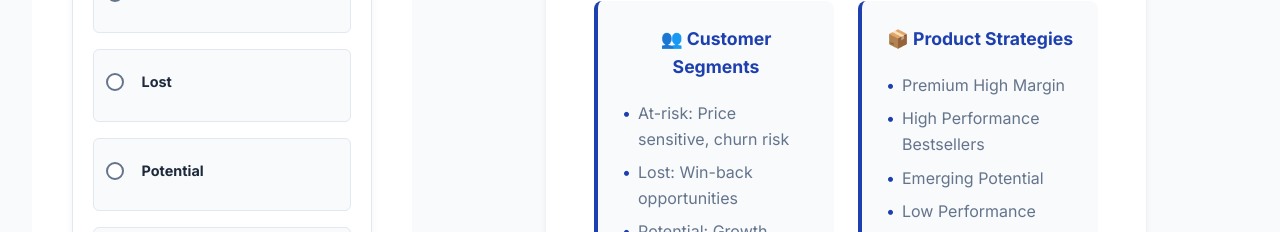
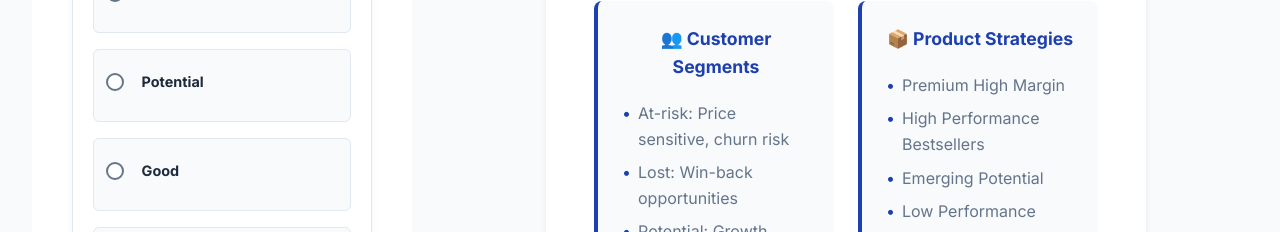
Before and after one commit to vinhltq23417/TALENT-QUANG-VINH, a React (Create React App) app: page / in a window 1280 px wide. Shown: the part 411-643 px from the top of the page. Built offline with nearby package versions, Linux system fonts and the light colour scheme.

Commit message:
Refactor customer segments in App component
Updated customer segments in the App component's state and mock data.

```diff
--- a/src/App.js
+++ b/src/App.js
@@ -20,10 +20,10 @@ function App() {
 
   // Mock data - thay thế bằng API call thực tế
   const customerData = useMemo(() => ({
-    "At-risk": ["Price_Sensitive_Shoppers", "Young_Digital_Enthusiasts", "Social_Media_Influencers"],
-    "Lost": ["Affluent_Professionals", "Tech_Savvy_Early_Adopters", "Senior_Traditionalists"],
-    "Potential": ["Quality_Focused_Buyers", "Affluent_Professionals", "Tech_Savvy_Early_Adopters"],
-    "VIP": ["High_Value_VIPs", "Middle_Age_Mainstream", "Young_Digital_Enthusiasts"]
+    "At-risk": ["SENIOR_BUDGET_CONSCIOUS", "OUNG_AFFLUENT_TECH_SAVVY", "GENERAL_AUDIENCE"],
+    "Potential": ["SENIOR_BUDGET_CONSCIOUS", "OUNG_AFFLUENT_TECH_SAVVY", "GENERAL_AUDIENCE"],
+    "Good": ["SENIOR_BUDGET_CONSCIOUS", "OUNG_AFFLUENT_TECH_SAVVY", "GENERAL_AUDIENCE"],
+    "VIP": ["SENIOR_BUDGET_CONSCIOUS", "OUNG_AFFLUENT_TECH_SAVVY", "GENERAL_AUDIENCE"]
   }), []);
 
   const productData = useMemo(() => [
@@ -212,4 +212,5 @@ function App() {
   );
 }
 
+
 export default App;
```
